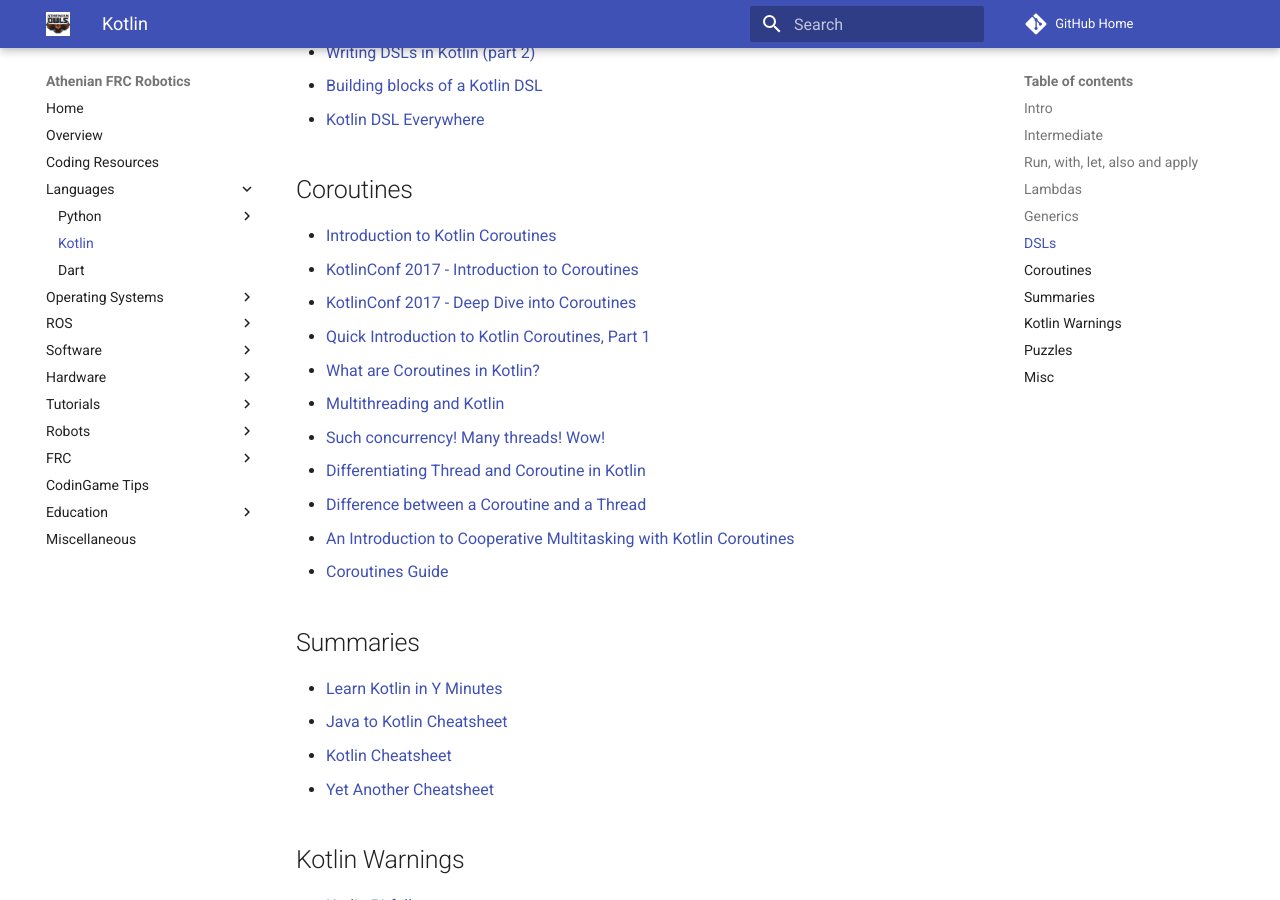
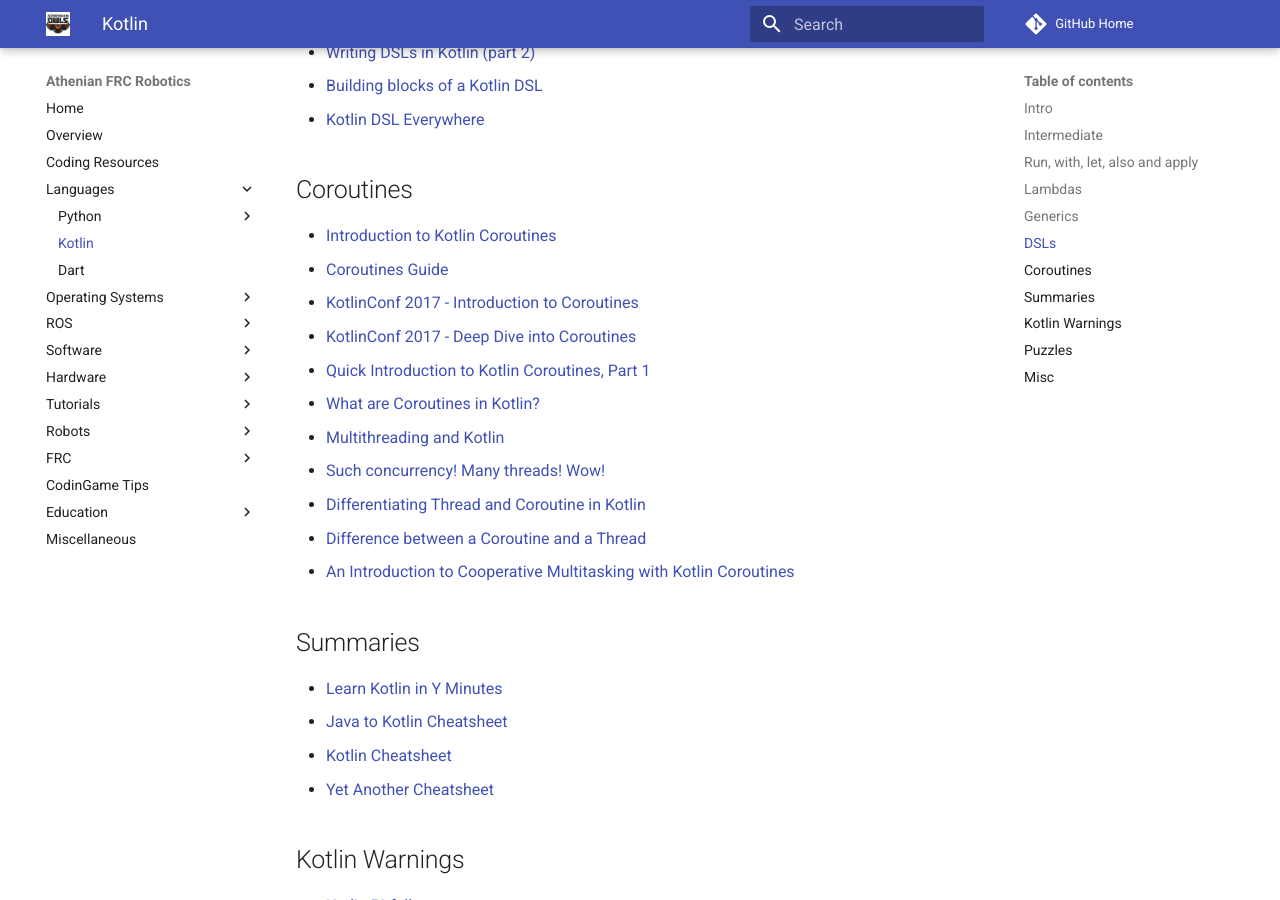
Before and after one commit to athenian-robotics/athenian-robotics-mkdocs, an MkDocs documentation site: the page built from docs/kotlin.md, in a window 1280 px wide and 900 px high, scrolled down 3260 px. Built offline with MkDocs 1.6.1 and Material for MkDocs 9.7.7, drawn with Linux system fonts in a browser that asks for light colours; comment, search, counter and statistics services are not loaded; part of the change alters nothing that is shown.

Commit message:
Update docs

```diff
--- a/docs/kotlin.md
+++ b/docs/kotlin.md
@@ -96,6 +96,7 @@
 
 ## Coroutines
 * [Introduction to Kotlin Coroutines](https://kotlinlang.org/docs/tutorials/coroutines-basic-jvm.html)
+* [Coroutines Guide](https://github.com/Kotlin/kotlinx.coroutines/blob/master/coroutines-guide.md)
 * [KotlinConf 2017 - Introduction to Coroutines](https://www.youtube.com/watch?v=_hfBv0a09Jc)
 * [KotlinConf 2017 - Deep Dive into Coroutines ](https://www.youtube.com/watch?v=YrrUCSi72E8)
 * [Quick Introduction to Kotlin Coroutines, Part 1](https://www.codementor.io/abdurahmanadilovic/quick-introduction-to-kotlin-coroutines-part-1-epybt49kf)
@@ -105,7 +106,6 @@
 * [Differentiating Thread and Coroutine in Kotlin](https://medium.com/@elye.project/differentiating-thread-and-coroutine-launch-runblocking-in-kotlin-28219506c002)
 * [Difference between a Coroutine and a Thread](https://stackoverflow.com/questions/1934715/difference-between-a-coroutine-and-a-thread)
 * [An Introduction to Cooperative Multitasking with Kotlin Coroutines](https://blog.pronghorn.tech/cooperative-multitasking-with-kotlin-coroutines/)
-* [Coroutines Guide](https://github.com/Kotlin/kotlinx.coroutines/blob/master/coroutines-guide.md)
 
 ## Summaries
 * [Learn Kotlin in Y Minutes](https://learnxinyminutes.com/docs/kotlin/)
```
